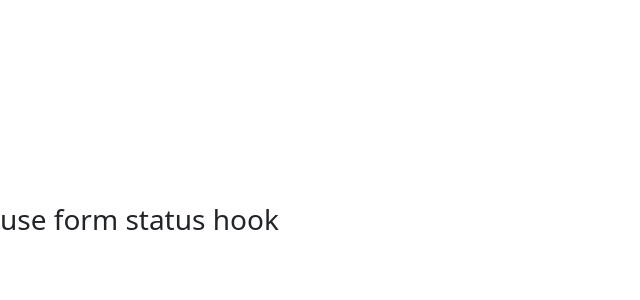
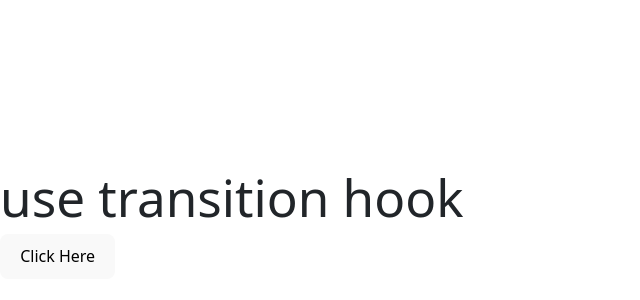
Before and after one commit to HaniWasim/learning-react, a React (Vite) app: page / in a window 1280 px wide. Shown: the part 176-476 px from the top of the page, without its empty margins (0-640 px from the left). Built offline with nearby package versions, Linux system fonts and the light colour scheme; the HTML template or start-up script is replaced by a standard one.

Commit message:
use transition hook

```diff
--- a/src/App.jsx
+++ b/src/App.jsx
@@ -1,4 +1,4 @@
-import { useState, useEffect } from "react";
+import { useState, useEffect, useTransition } from "react";
 // import User from "./userComp";
 import UserProps from "./prop";
 // import College from "./college";
@@ -823,7 +823,7 @@ import UserProps from "./prop";
 
 import { useRef } from "react";
 // import CallFunct from "./passFunct";
-import ForwardRef from "./forwardRef";
+// import ForwardRef from "./forwardRef";
 
 // function App(params) {
 //   const InputRef = useRef(null);
@@ -947,9 +947,6 @@ import ForwardRef from "./forwardRef";
 // }
 // export default App;
 
-
-
-
 // function App(params) {
 //   const inputReef = useRef();
 //   const handleReef = () => {
@@ -966,13 +963,73 @@ import ForwardRef from "./forwardRef";
 // }
 // export default App;
 
+// import { useFormStatus } from "react-dom";
 
+// function App(params) {
+//   const handleForm = async () => {
+//     await new Promise((res) => setTimeout(res, 1000));
+//     console.log("submit");
+//   };
 
+//   function ComponentForm(params) {
+//     const { pending } = useFormStatus();
+//     console.log(pending);
 
+//     return (
+//       <div>
+//         <form action={handleForm}>
+//           <input
+//             type="text"
+//             placeholder="name"
+//             style={{ display: "block", marginBottom: "10px" }}
+//           />
+//           <input
+//             style={{ display: "block", marginBottom: "10px" }}
+//             type="text"
+//             placeholder="Password"
+//           />
+//           <button
+//             disabled={pending}
+//             style={{ display: "block", marginBottom: "10px" }}
+//           >
+//             {pending ? "submitting...." : "submit"}
+//           </button>
+//         </form>
+//       </div>
+//     );
+//   }
+//   return (
+//     <div>
+//       <h2>use form status hook</h2>
+//       <ComponentForm />
+//     </div>
+//   );
+// }
+// export default App;
+// import { useTransition } from "react";
 function App(params) {
+  const [pending, startTransition] = useTransition();
 
-  return(
-    <h3>use form status hook</h3>
-  )
+  const HandleButton = () => {
+    startTransition(async () => {
+      await new Promise((res) => setTimeout(res, 2000));
+    });
+  };
+
+  return (
+    <div>
+      <h1>use transition hook</h1>
+      {pending ? (
+        <img
+          style={{ width: "200px" }}
+          src="https://media3.giphy.com/media/v1.Y2lkPTc5MGI3NjExY2pja2d0MHRpODVpcHNqYWhkMHZua3d5ZjJlNXRjazhpZGRlb2dxcyZlcD12MV9pbnRlcm5hbF9naWZfYnlfaWQmY3Q9Zw/KG4PMQ0jyimywxNt8i/giphy.gif"
+          alt=""
+        />
+      ) : null}
+      <button disabled={pending} onClick={HandleButton}>
+        Click Here
+      </button>
+    </div>
+  );
 }
-export default App
+export default App;
```
